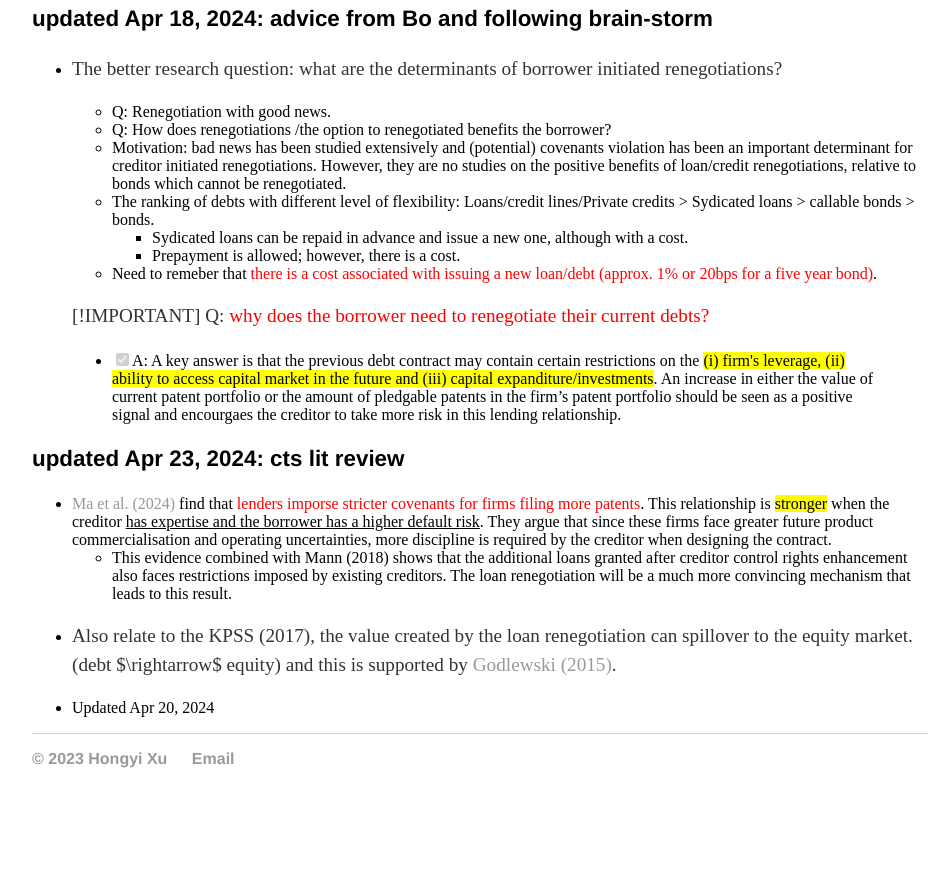
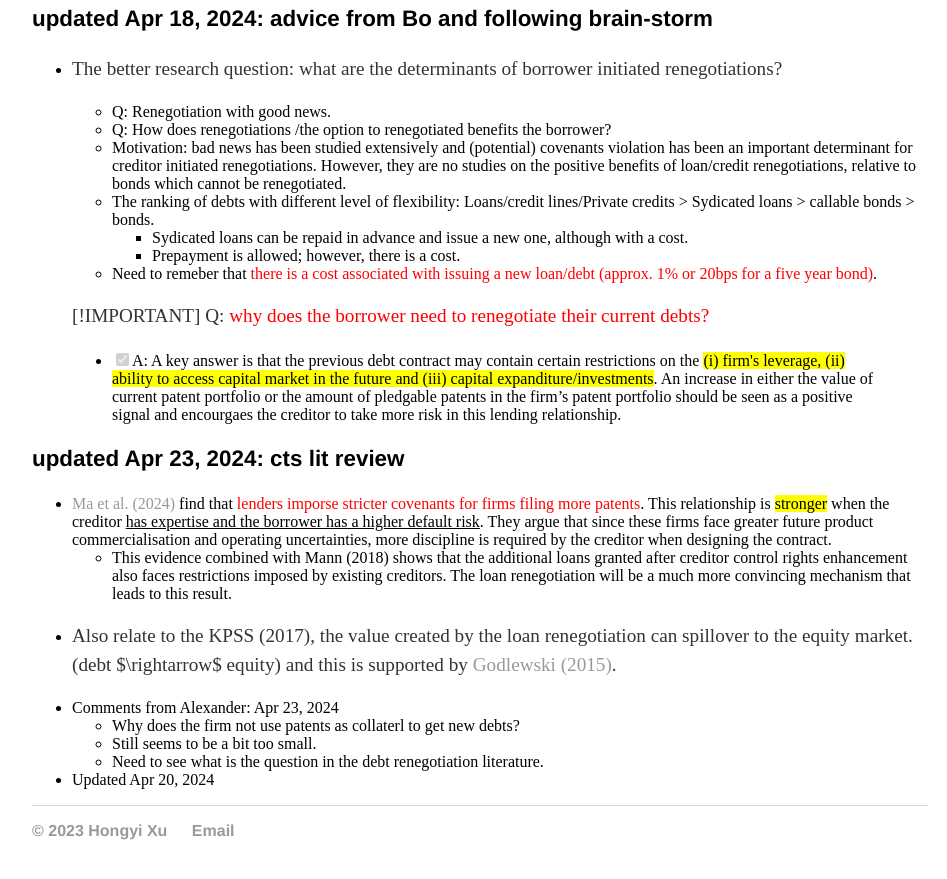
Before and after one commit to hongyileoxu/hongyileoxu.github.io, a Jekyll site: the page built from _posts/2024-04-17-project-2024.md, in a window 1280 px wide and 900 px high, scrolled down 1378 px. Shown: the top 879 px of the window, without its empty margins (160-1107 px from the left). Built offline with Jekyll 4.4.1, drawn with Linux system fonts in a browser that asks for light colours; before the commit the page ends 2206 px from its top, so only the background shows below that.

Commit message:
Update 2024-04-17-project-2024.md

```diff
--- a/_posts/2024-04-17-project-2024.md
+++ b/_posts/2024-04-17-project-2024.md
@@ -57,4 +57,10 @@ date: 2024-04-17
 
 -   Also relate to the KPSS (2017), the value created by the loan renegotiation can spillover to the equity market. (debt $\rightarrow$ equity) and this is supported by [Godlewski (2015)](https://www.sciencedirect.com/science/article/pii/S0378426614003872).
 
+-		Comments from Alexander: Apr 23, 2024
+		-		Why does the firm not use patents as collaterl to get new debts?
+		-		Still seems to be a bit too small.
+		-		Need to see what is the question in the debt renegotiation literature.
+
+
 *   Updated Apr 20, 2024
```
